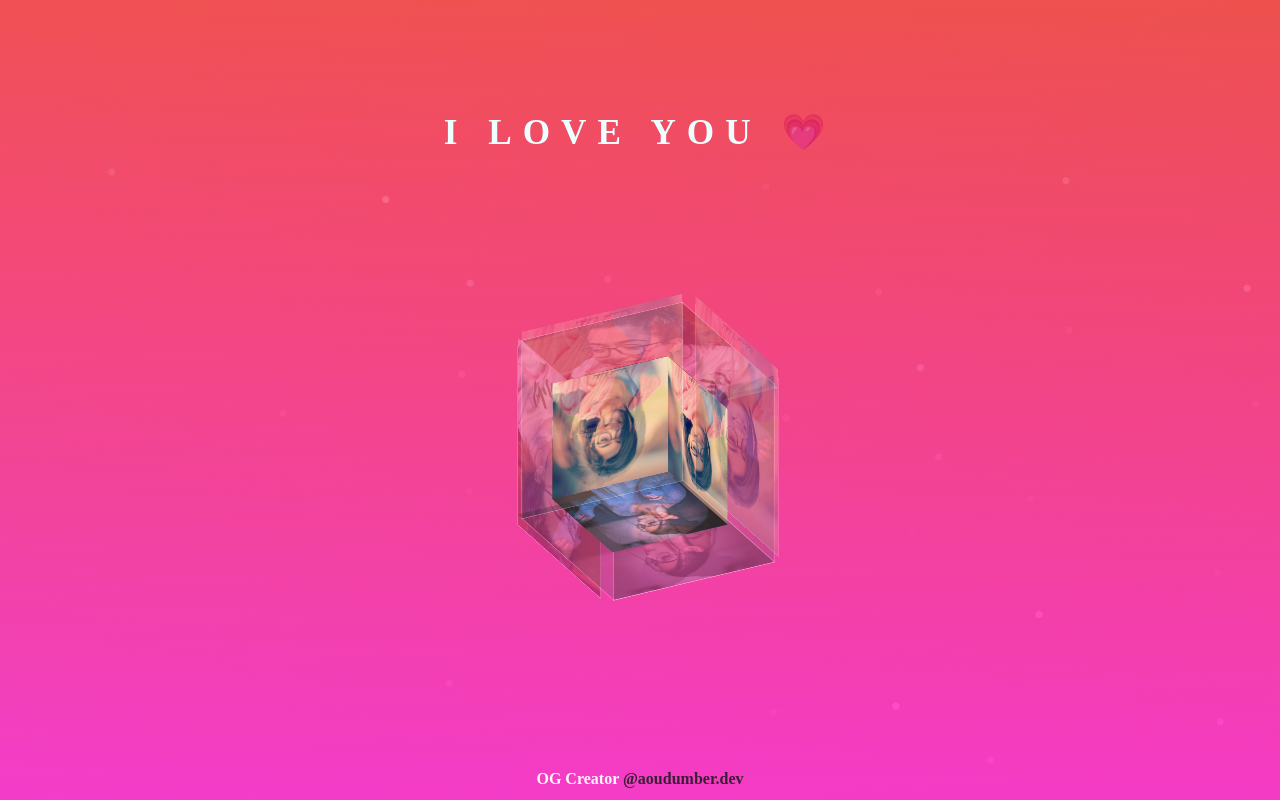
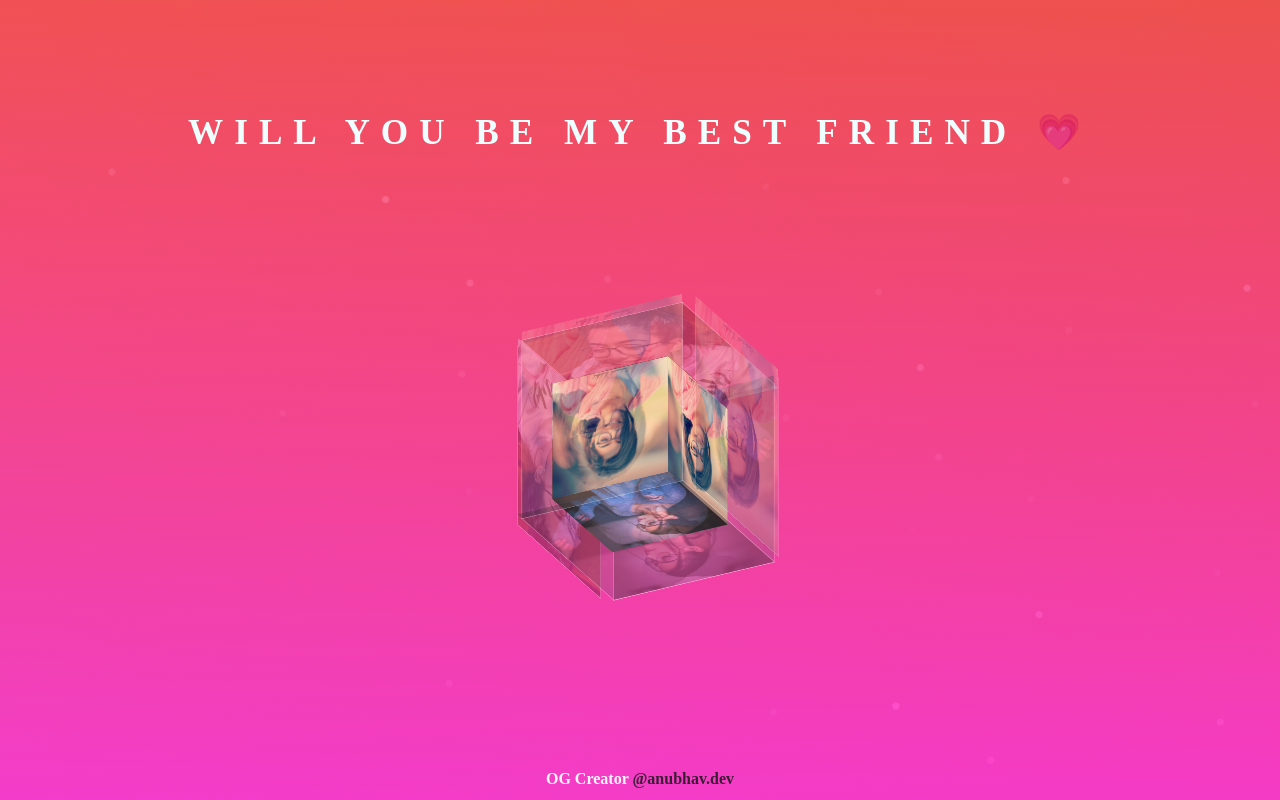
Before and after one commit to bhaiaman762/cube-image-ani2-o, a plain HTML site: page index.html in a window 1280 px wide. Drawn offline with Linux system fonts and the light colour scheme; files that its build step writes are made by us from their sources; files whose address does not match are found by name.

Commit message:
Update index.html

```diff
--- a/index.html
+++ b/index.html
@@ -12,7 +12,7 @@
 
 <body>
 	<div class="title">
-		I Love You 💗
+		Will You Be My Best Friend 💗
 	</div>
 
 	<div class="cube">
@@ -69,7 +69,7 @@
 
 	<div id="copy">
 		<p class="text-center text-white text-sm">OG Creator <a
-			href="https://www.instagram.com/aoudumber.dev/reels/#">@aoudumber.dev</a></p>
+			href="https://www.instagram.com/aoudumber.dev/reels/#">@anubhav.dev</a></p>
 	  </div>
 </body>
 
```
